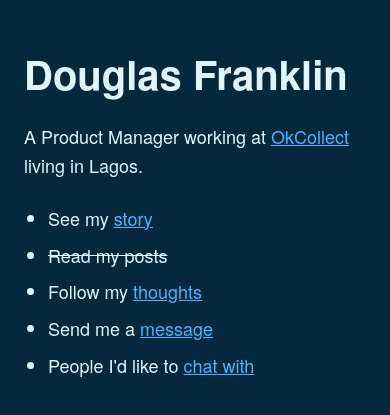
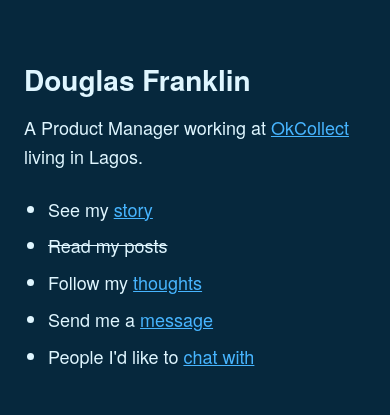
Before and after one commit to lilpolymath/douglas-v2, a plain HTML site: page index.html in a window 390 px wide. Shown: the part 199-614 px from the top of the page. Drawn offline with Linux system fonts and the light colour scheme.

Commit message:
style: page header update

```diff
--- a/style.css
+++ b/style.css
@@ -42,7 +42,15 @@ a {
 
 .home h1, .story h1 {
   font-size: 40px;
+  margin-top: 12px;
   margin-bottom: 16px;
+}
+
+@media screen and (max-width: 500px) {
+  .home h1, .story h1 {
+    font-size: 28px;
+    line-height: 1.2;
+  }
 }
 
 .home p+p {
```
